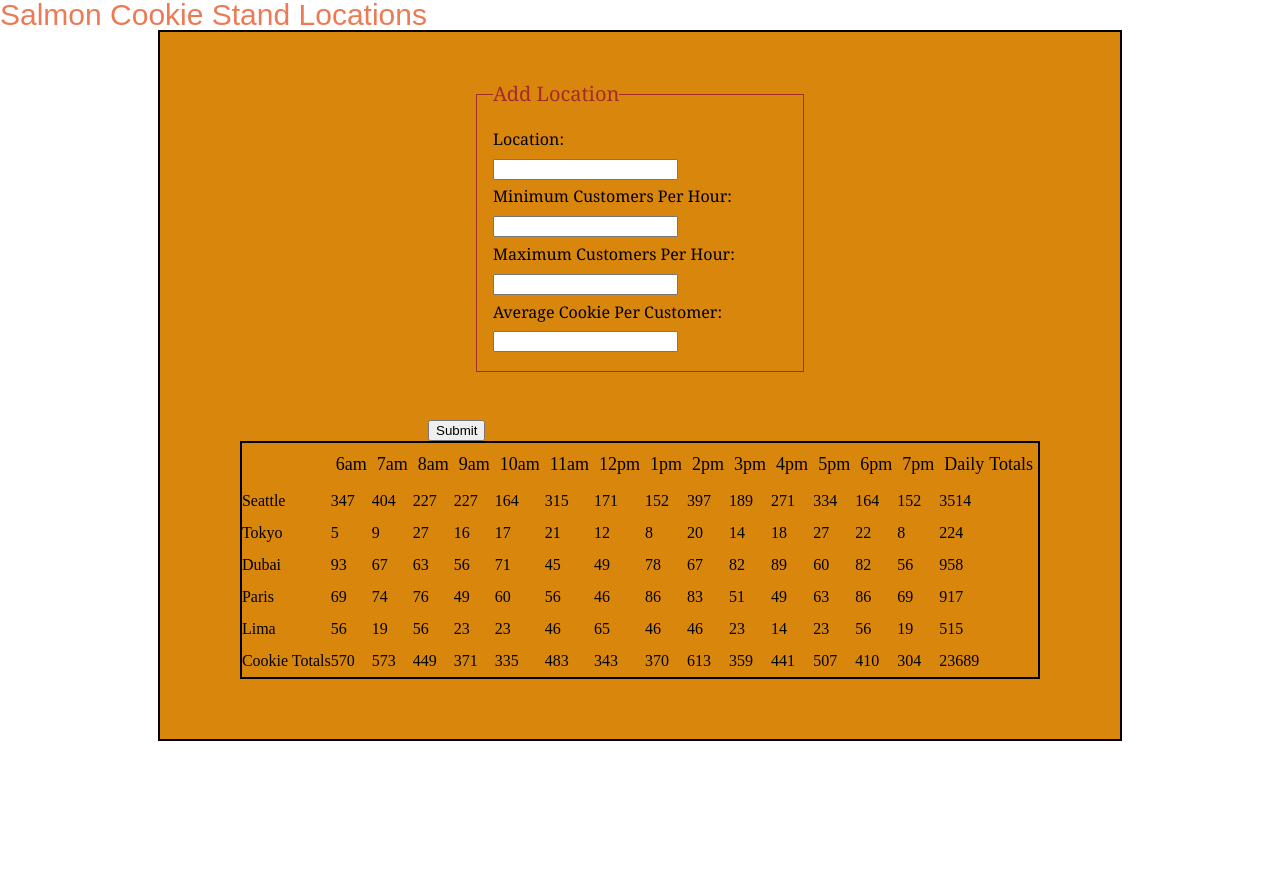
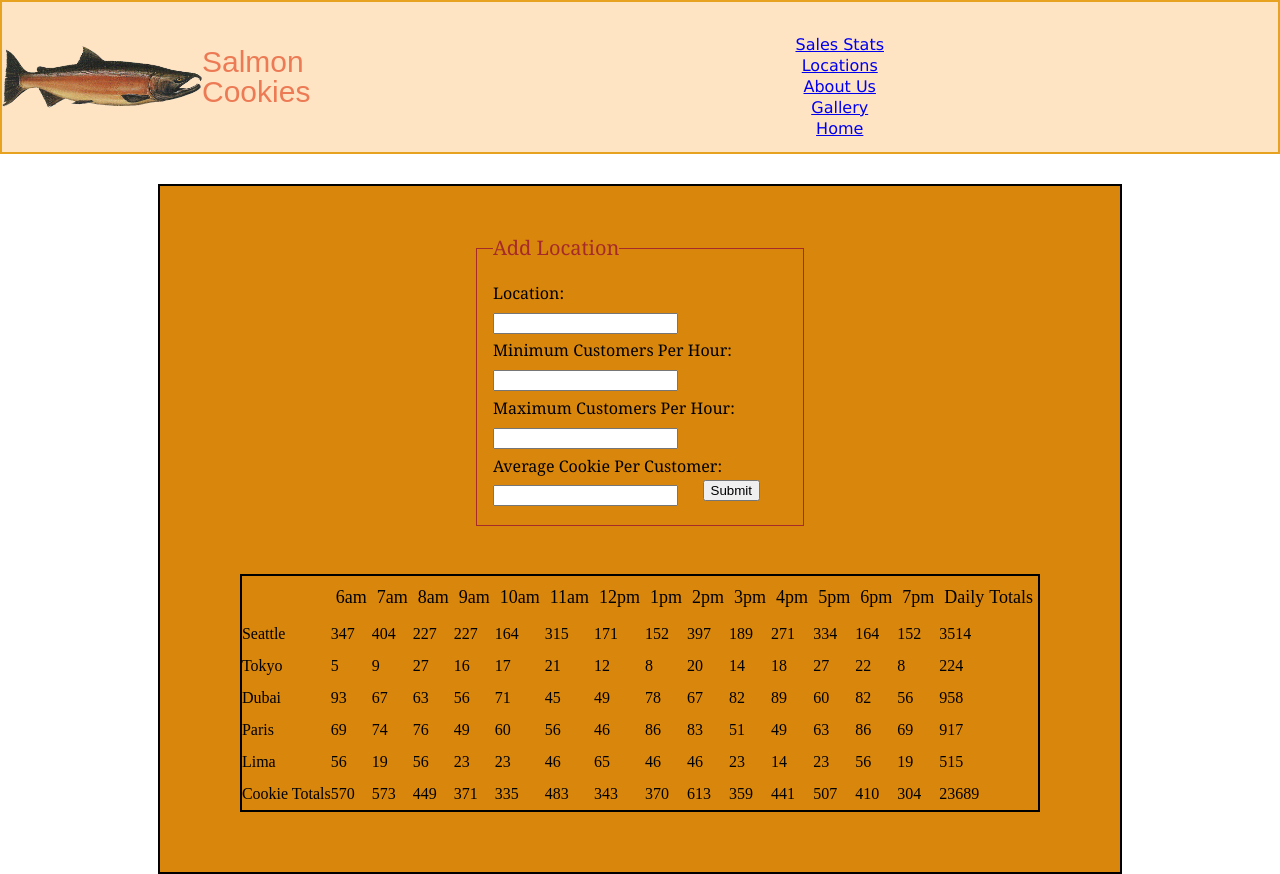
Before and after one commit to EllaSvete/cookie-stand, a plain HTML site: page sales.html in a window 1280 px wide. Before the commit the page ends 800 px from the top, so only its background shows below. Drawn offline with Linux system fonts and the light colour scheme.

```diff
--- a/sales.html
+++ b/sales.html
@@ -5,9 +5,24 @@
     <link rel="stylesheet" href="css/reset.css">
     <link rel="stylesheet" href="css/style.css">
   </head>
+  <header>
+    <img id="fish" src="img/salmon.png" alt="chinook salmon">
+    <h1>Salmon Cookies</h1>
+    <nav>
+       <ul>
+        <li><a href="sales.html">Sales Stats</a></li>
+        <li><a href="#">Locations</a></li>
+        <li><a href="#">About Us</a></li>
+        <li><a href="gallery.html">Gallery</a></li>
+        <li><a href="index.html">Home</a></li>
+       </ul>
+    </nav>
+
+
+  </header>
   <body id="sales">
-    <h1 id="headerOne">Salmon Cookie Stand Locations</h1>
     <main>
+      <div>
       <form id="location-form">
         <fieldset>
           <legend>Add Location</legend>
@@ -33,9 +48,10 @@
 <!--
           <label for="totalCookies">Total Cookies</label>
           <input id="totalCookies" name="'totalCookies" type="text"/> -->
+          <input id="button" type="submit"/>
         </fieldset>
-        <input type="submit"/>
       </form>
+    </div>
       <section>
         <table id="table">
 
```
